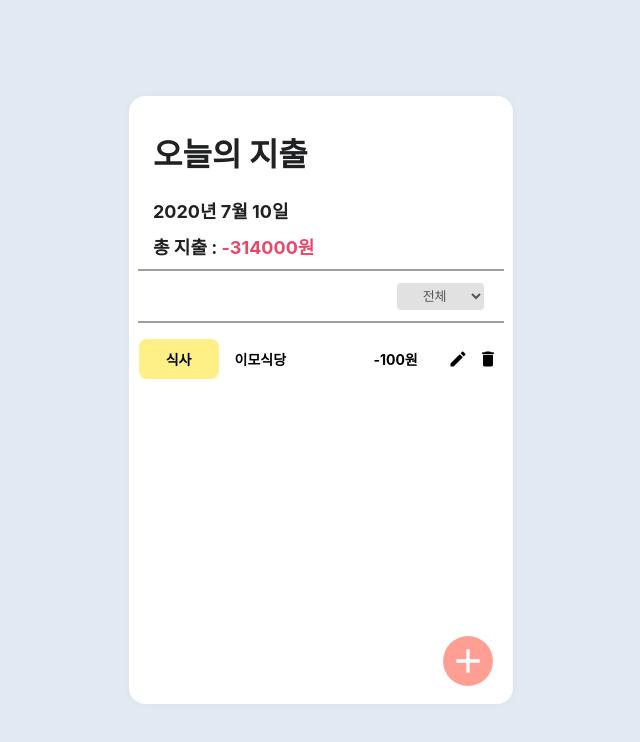
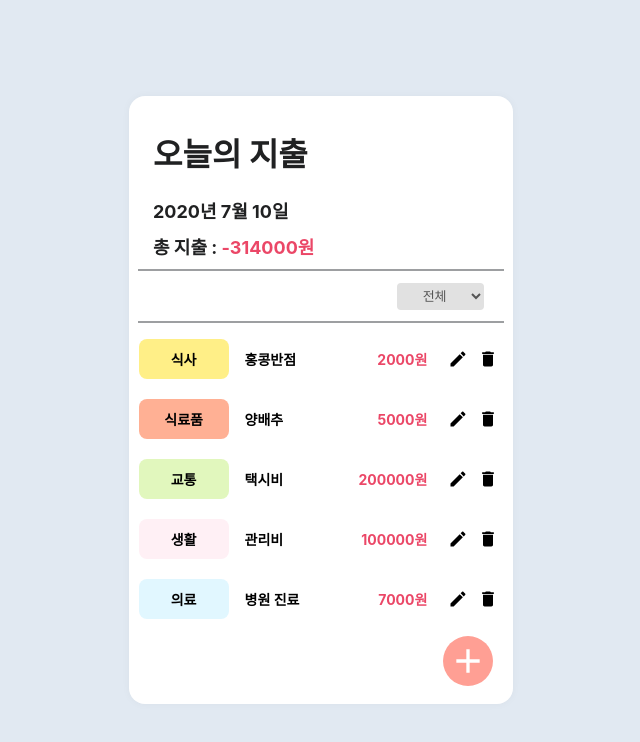
Before and after one commit to BoMeeYoon/react-hooks-financial-ledger, a React (Create React App) app: page / in a window 1280 px wide. Shown: the top 742 px of the page, without its empty margins (319-959 px from the left). Built offline with nearby package versions, Linux system fonts and the light colour scheme.

Commit message:
expenses list & item : logic

```diff
--- a/src/components/ExpensesItem.js
+++ b/src/components/ExpensesItem.js
@@ -10,15 +10,7 @@ const itemsBackground = {
   living : cLiving,
   medical : cMedical
 };
-const ExpensesItemWrapper = styled.section`
-  height: 50%;
 
-  overflow-y: scroll;
-  -ms-overflow-style: none;
-  &::-webkit-scrollbar {
-    display: none;
-  }
-`;
 const ExpensesItemBlock = styled.div`
   display: flex;
   align-items: center;
@@ -29,13 +21,15 @@ const ExpensesItemBlock = styled.div`
   font-size: 14px;
   font-weight: bold;
 
-  p.title {
+  p.content {
     flex: 1;
   };
 
   p.amount {
     width: 70px;
-
+    margin-right: 1rem;
+    color: ${hotPink};
+    text-align: end;
   }
 `;
 
@@ -44,7 +38,7 @@ const ExpensesCategoryItem = styled.div`
   justify-content: center;
   align-items: center;
 
-  width: 80px;
+  width: 90px;
   height: 40px;
   margin-right: 16px;
   border-radius: 8px;
@@ -71,17 +65,16 @@ const ExpensesBtn = styled.div`
   };
 `
 
-function ExpensesItem() {
+function ExpensesItem({id, category, title, content, amount}) {
+  console.log(id, category, title, amount)
   return (
-    <ExpensesItemWrapper>
-      <ExpensesItemBlock>
-        <ExpensesCategoryItem>식사</ExpensesCategoryItem>
-        <p className="title">이모식당</p>
-        <p className="amount">-100원</p>
-        <ExpensesBtn><MdModeEdit/></ExpensesBtn>
-        <ExpensesBtn className="item-delete"><MdDelete/></ExpensesBtn>
-      </ExpensesItemBlock>
-    </ExpensesItemWrapper>
+    <ExpensesItemBlock>
+      <ExpensesCategoryItem category={category}>{title}</ExpensesCategoryItem>
+      <p className="content">{content}</p>
+      <p className="amount">{amount}원</p>
+      <ExpensesBtn><MdModeEdit/></ExpensesBtn>
+      <ExpensesBtn className="item-delete"><MdDelete/></ExpensesBtn>
+    </ExpensesItemBlock>
   )
 }
 
--- /dev/null
+++ b/src/components/ExpensesItemList.js
@@ -0,0 +1,32 @@
+import React from "react";
+import styled from "styled-components";
+import ExpensesItem from "./ExpensesItem";
+import { useExpensesState } from "../contexts/ExpensesContext";
+
+const ExpensesItemWrapper = styled.section`
+  height: 50%;
+
+  overflow-y: scroll;
+  -ms-overflow-style: none;
+  &::-webkit-scrollbar {
+    display: none;
+  }
+`;
+
+function ExpensesItemList() {
+  const { expenses, filter, filterExpenses } = useExpensesState();
+
+  return (
+    <ExpensesItemWrapper>
+      {
+        (filter === "all" ? expenses : filterExpenses).map(expense =>
+          (
+            <ExpensesItem key={expense.id} {...expense}/>
+          )
+        )
+      }
+    </ExpensesItemWrapper>
+  )
+}
+
+export default ExpensesItemList;
--- a/src/components/ExpensesTemplate.js
+++ b/src/components/ExpensesTemplate.js
@@ -2,7 +2,7 @@ import React from "react";
 import styled from "styled-components";
 import ExpensesHeader from "./ExpensesHeader.js";
 import ExpensesCategory from "./ExpensesCategory.js";
-import ExpensesItem from "./ExpensesItem.js";
+import ExpensesItemList from "./ExpensesItemList.js";
 import ExpensesCreate from "./ExpensesCreate.js"
 
 const ExpensesTemplateBlock = styled.main`
@@ -22,7 +22,7 @@ function ExpensesTemplate() {
   return<ExpensesTemplateBlock>
     <ExpensesHeader />
     <ExpensesCategory />
-    <ExpensesItem />
+    <ExpensesItemList />
     <ExpensesCreate />
   </ExpensesTemplateBlock>
 }
--- a/style.css
+++ b/style.css
@@ -1,3 +1,4 @@
 /* body {
 color: #5f9ea0;
+text-align: end;
 } */
```
